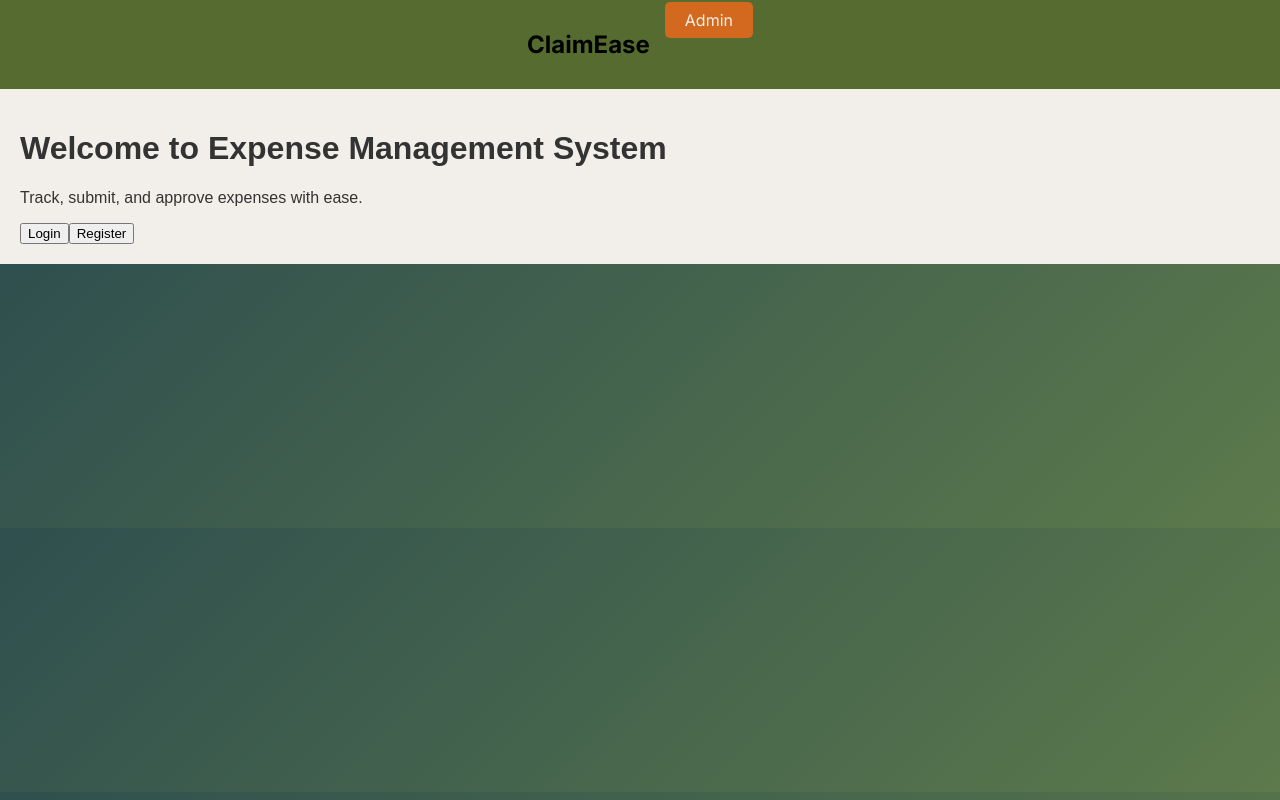
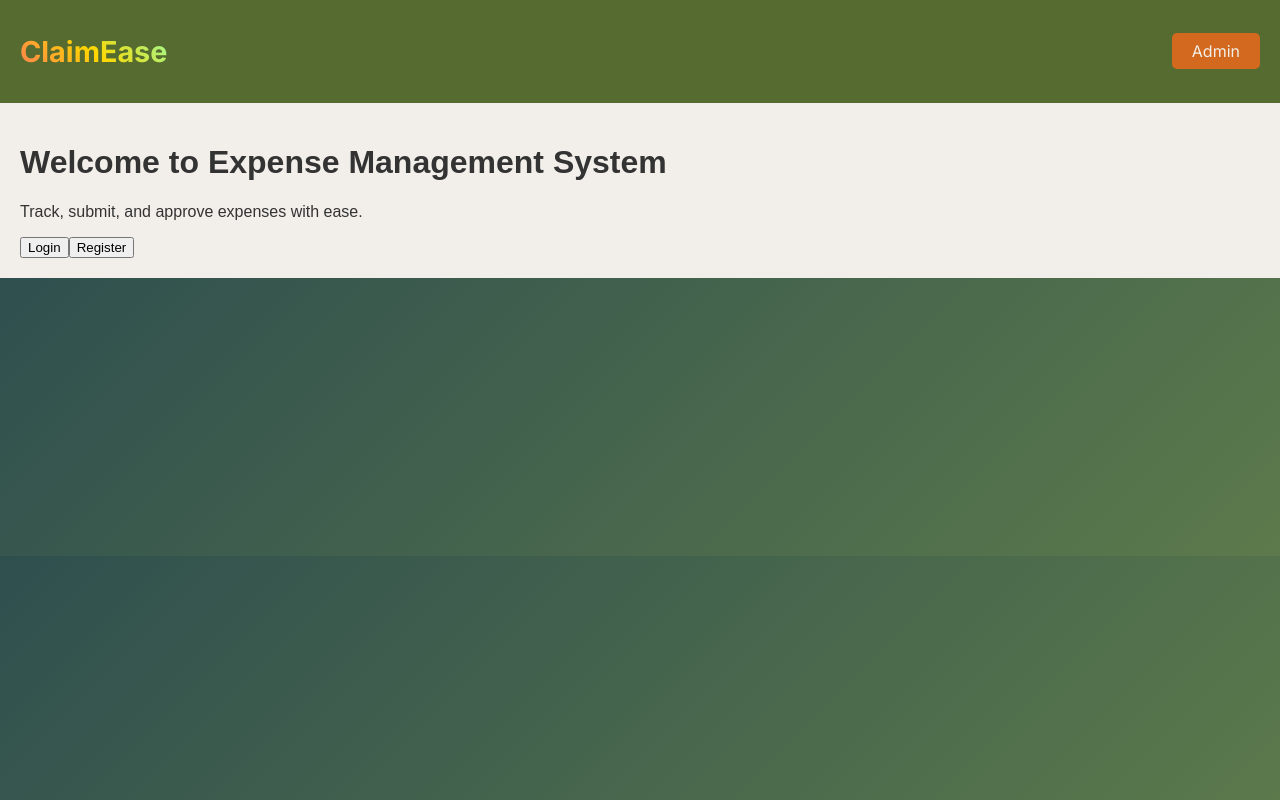
Before and after one commit to Pragalya03/my-reimbursement-portal, a React (Create React App) app in the folder reactapp/: page / in a window 1280 px wide. Built offline with nearby package versions, Linux system fonts and the light colour scheme.

Commit message:
Update App.css

```diff
--- a/reactapp/src/App.css
+++ b/reactapp/src/App.css
@@ -12,10 +12,23 @@
 
 .full-width-navbar {
   display: flex;
-  justify-content: center;
-  gap: 15px;
+  justify-content: space-between; /* brand on left, buttons on right */
+  align-items: center;
   background-color: #556B2F; /* Deep Olive */
-  padding: 10px;
+  padding: 10px 20px;
+}
+
+.brand-name {
+  font-size: 1.8rem;
+  font-weight: bold;
+  background: linear-gradient(45deg, #FF7F50, #FFD700, #98FB98); /* pretty gradient */
+  -webkit-background-clip: text;
+  -webkit-text-fill-color: transparent;
+}
+
+.nav-right {
+  display: flex;
+  align-items: center;
 }
 
 .user-type-btn {
```
